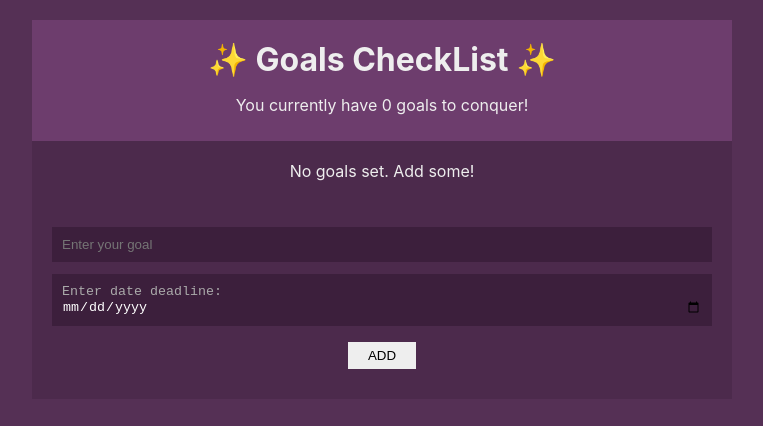
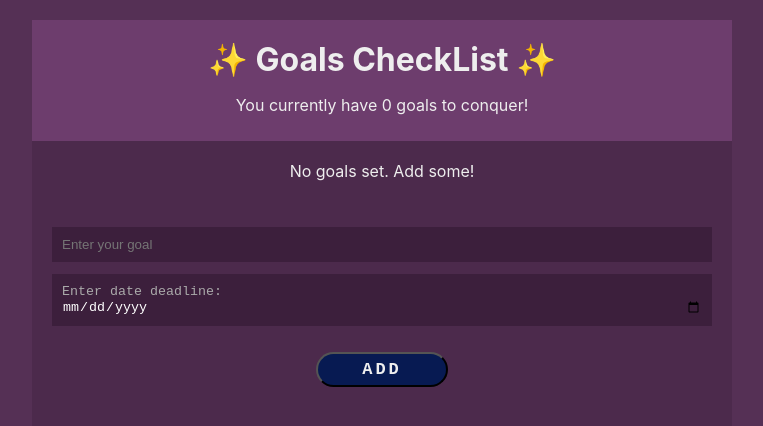
Before and after one commit to charangautam/Goals-Checklist-, a React (Create React App) app: page / in a window 1280 px wide. Shown: the top 426 px of the page, without its empty margins (258-1021 px from the left). Built offline with nearby package versions, Linux system fonts and the light colour scheme.

Commit message:
button styles

```diff
--- a/src/components/GoalForm.js
+++ b/src/components/GoalForm.js
@@ -1,5 +1,6 @@
 import React, { useState, useContext } from 'react';
 import { GoalContext } from '../contexts/GoalContext';
+
 
 const GoalForm = () => {
     const { dispatch } = useContext(GoalContext)
@@ -31,6 +32,7 @@ const GoalForm = () => {
                 required
             />
             <button type='submit'> ADD </button>
+
         </form>
     )
 }
--- a/src/index.css
+++ b/src/index.css
@@ -81,13 +81,6 @@ input[type='text'], input[type='date']{
   color: #fff;
   border: 0;
 }
-button[type='submit']{
-  margin: 10px auto;
-  background: #eee;
-  border: 0;
-  padding: 6px 20px;
-  display: block;
-}
 
 input[type="date"]:before {
   content: attr(placeholder) !important;
@@ -98,3 +91,20 @@ input[type="date"]:focus:before,
 input[type="date"]:valid:before {
   content: "";
 }
+
+button[type='submit']{
+  margin: 20px auto;
+  background-color: #071a52;
+  border-radius: 20px;
+  padding: 6px 20px;
+  display: block;
+  width: 20%;
+  color: #eee;
+  font-family: 'Courier New', monospace;
+  font-size: 17px;
+  font-weight: bolder;
+  letter-spacing: 3px;
+}
+button[type='submit']:hover{
+  background-color: #424874;
+}
```
Also changed, not shown: 1 other file (tests, documents, lock files or other folders).
